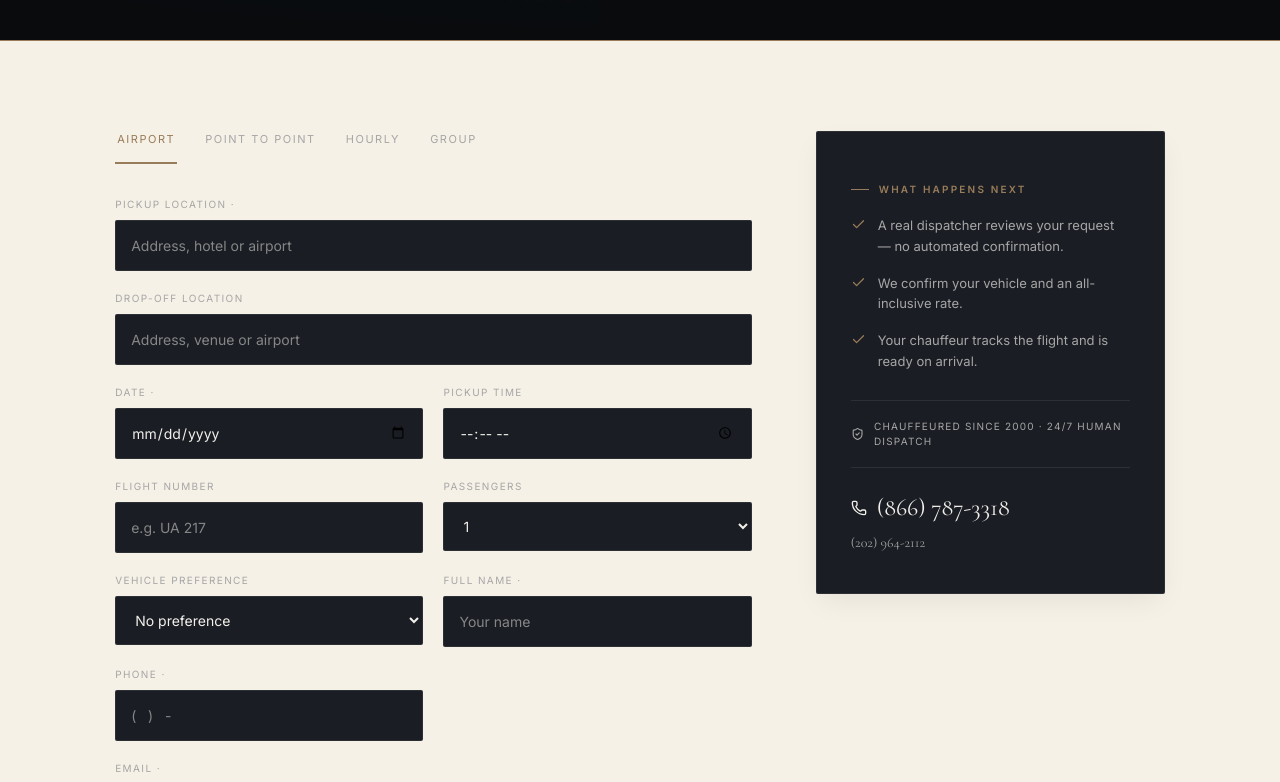
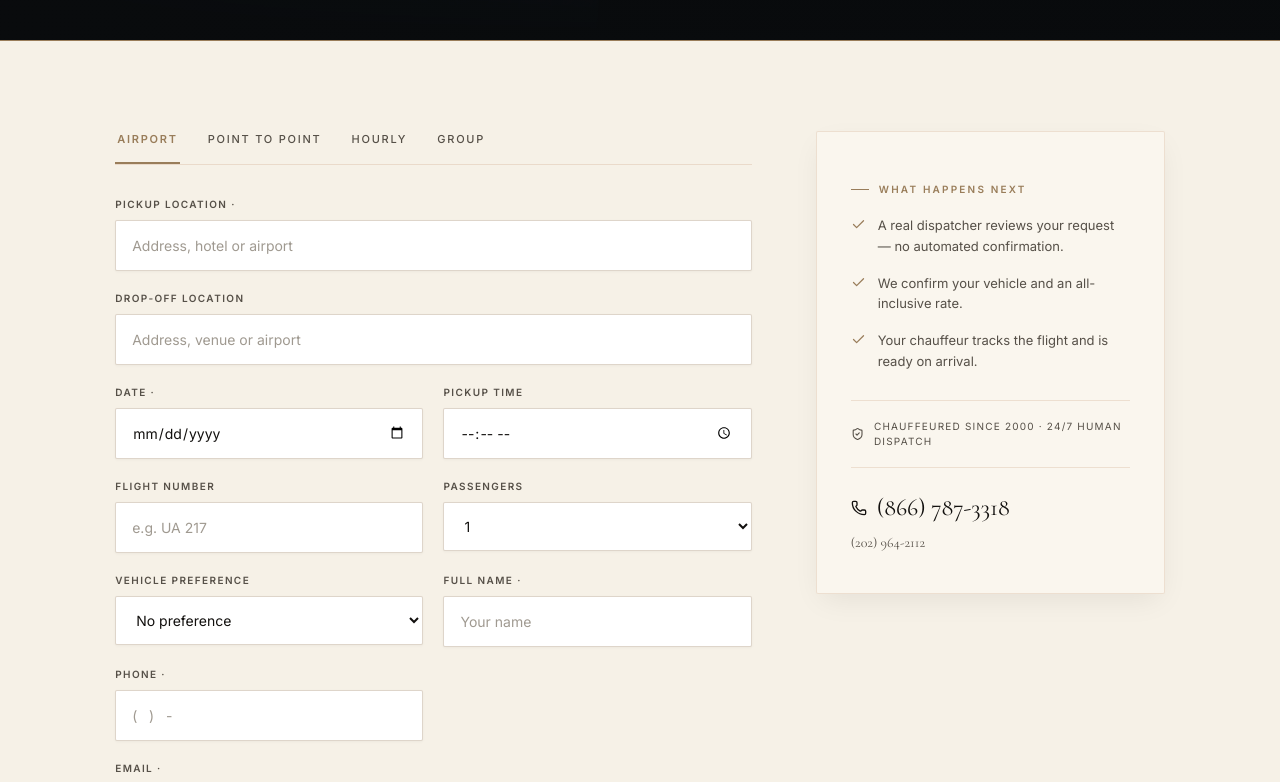
Before and after one commit to Huzzi121/Skyline-wordwide, a Next.js app: page /book in a window 1280 px wide. Shown: the part 760-1542 px from the top of the page. Built offline with nearby package versions, Linux system fonts and the light colour scheme.

Commit message:
Style booking form inputs and aside cards to match warm luxury beige theme

```diff
--- a/app/globals.css
+++ b/app/globals.css
@@ -2262,52 +2262,6 @@ h1 em {
   border-bottom: 1px solid var(--border-tile-light);
 }
 
-.reservation-tabs {
-  border-bottom: 1px solid var(--border-beige);
-}
-
-.reservation-tabs button {
-  color: var(--text-beige-secondary);
-}
-
-.reservation-tabs button.active {
-  color: var(--cognac);
-  border-bottom-color: var(--cognac);
-}
-
-.reservation-aside {
-  background: var(--bg-beige-surface);
-  border: 1px solid var(--border-beige);
-  color: var(--text-beige-primary);
-  box-shadow: 0 10px 28px -6px rgba(18, 16, 14, 0.08);
-}
-
-.reservation-aside .eyebrow {
-  color: var(--cognac);
-}
-
-.reservation-aside li {
-  color: var(--text-beige-secondary);
-}
-
-.reservation-aside li svg {
-  color: var(--cognac);
-}
-
-.reservation-assure {
-  border-top: 1px solid var(--border-beige);
-  border-bottom: 1px solid var(--border-beige);
-  color: var(--text-beige-secondary);
-}
-
-.reservation-call {
-  color: var(--text-beige-primary);
-}
-
-.reservation-call.subtle {
-  color: var(--text-beige-secondary);
-}
-
 .reservation-layout {
   display: grid;
   grid-template-columns: 1.55fr .85fr;
@@ -2319,7 +2273,7 @@ h1 em {
   display: flex;
   flex-wrap: wrap;
   margin-bottom: 32px;
-  border-bottom: 1px solid var(--border-subtle);
+  border-bottom: 1px solid var(--border-beige);
 }
 
 .reservation-tabs button {
@@ -2327,17 +2281,23 @@ h1 em {
   border: 0;
   padding: 0 2px 14px;
   margin-right: 26px;
-  color: var(--text-secondary);
+  color: var(--text-beige-secondary);
   font-size: 11px;
   text-transform: uppercase;
-  letter-spacing: .14em;
+  letter-spacing: .16em;
+  font-weight: 500;
   border-bottom: 2px solid transparent;
   transition: color .2s ease, border-color .2s ease;
 }
 
+.reservation-tabs button:hover {
+  color: var(--text-beige-primary);
+}
+
 .reservation-tabs button.active {
-  color: var(--champagne);
-  border-bottom-color: var(--champagne);
+  color: var(--cognac);
+  border-bottom-color: var(--cognac);
+  font-weight: 600;
 }
 
 .reservation-grid {
@@ -2360,27 +2320,42 @@ h1 em {
   font-size: 10px;
   text-transform: uppercase;
   letter-spacing: .14em;
-  color: var(--text-secondary);
+  font-weight: 600;
+  color: var(--text-beige-secondary);
 }
 
 .field input,
 .field select,
 .field textarea {
-  background: var(--bg-elevated);
-  border: 1px solid var(--border-subtle);
-  padding: 14px 15px;
+  background: #FFFFFF;
+  border: 1px solid rgba(153, 125, 90, 0.32);
+  padding: 14px 16px;
   font-size: 14px;
-  color: var(--text-primary);
+  color: var(--text-beige-primary);
   outline: none;
   border-radius: 2px;
-  transition: border-color .2s ease, box-shadow .2s ease;
+  color-scheme: light;
+  box-shadow: 0 1px 3px rgba(18, 16, 14, 0.04);
+  transition: border-color .2s ease, box-shadow .2s ease, background-color .2s ease;
+}
+
+.field input::placeholder,
+.field textarea::placeholder {
+  color: var(--text-beige-muted);
+  opacity: 0.8;
+}
+
+.field select option {
+  background: #FAF6EE;
+  color: #12100E;
 }
 
 .field input:focus,
 .field select:focus,
 .field textarea:focus {
-  border-color: var(--champagne);
-  box-shadow: 0 0 0 3px var(--champagne-dim);
+  border-color: var(--cognac);
+  background: #FFFFFF;
+  box-shadow: 0 0 0 3px rgba(153, 125, 90, 0.18);
 }
 
 .field textarea {
@@ -2390,8 +2365,9 @@ h1 em {
 
 .reservation-error {
   margin-top: 20px;
-  color: #ef4444;
+  color: #dc2626;
   font-size: 13px;
+  font-weight: 500;
 }
 
 .reservation-actions {
@@ -2403,8 +2379,8 @@ h1 em {
 }
 
 .reservation-submit {
-  background: var(--champagne);
-  color: var(--bg-primary);
+  background: var(--cognac);
+  color: #FAF6EE;
   border: 0;
   padding: 16px 32px;
   font-size: 11px;
@@ -2413,13 +2389,14 @@ h1 em {
   letter-spacing: .18em;
   border-radius: 2px;
   cursor: pointer;
+  box-shadow: 0 4px 16px var(--cognac-glow);
   transition: all .25s ease;
 }
 
 .reservation-submit:hover {
-  background: var(--champagne-light);
+  background: var(--cognac-dark);
   transform: translateY(-2px);
-  box-shadow: 0 10px 24px rgba(214, 197, 164, 0.3);
+  box-shadow: 0 10px 24px rgba(153, 125, 90, 0.38);
 }
 
 .reservation-submit[disabled] {
@@ -2429,26 +2406,32 @@ h1 em {
 
 .reservation-fallback {
   font-size: 13px;
-  color: var(--text-secondary);
+  color: var(--text-beige-secondary);
 }
 
 .reservation-fallback a {
-  border-bottom: 1px solid var(--champagne);
-  color: var(--champagne);
+  border-bottom: 1px solid var(--cognac);
+  color: var(--cognac);
+  transition: color .2s ease;
+}
+
+.reservation-fallback a:hover {
+  color: var(--text-beige-primary);
 }
 
 .reservation-aside {
-  background: var(--bg-elevated);
-  border: 1px solid var(--border-subtle);
-  color: var(--text-primary);
+  background: var(--bg-beige-surface);
+  border: 1px solid var(--border-beige);
+  color: var(--text-beige-primary);
   padding: 40px 34px;
   position: sticky;
   top: 100px;
   border-radius: 2px;
+  box-shadow: 0 10px 28px -6px rgba(18, 16, 14, 0.08);
 }
 
 .reservation-aside .eyebrow {
-  color: var(--champagne);
+  color: var(--cognac);
 }
 
 .reservation-aside ul {
@@ -2465,11 +2448,11 @@ h1 em {
   gap: 12px;
   font-size: 13px;
   line-height: 1.6;
-  color: var(--text-secondary);
+  color: var(--text-beige-secondary);
 }
 
 .reservation-aside li svg {
-  color: var(--champagne);
+  color: var(--cognac);
   flex-shrink: 0;
   margin-top: 2px;
 }
@@ -2481,10 +2464,10 @@ h1 em {
   font-size: 10px;
   text-transform: uppercase;
   letter-spacing: .12em;
-  color: var(--text-secondary);
+  color: var(--text-beige-secondary);
   padding: 18px 0;
-  border-top: 1px solid var(--border-subtle);
-  border-bottom: 1px solid var(--border-subtle);
+  border-top: 1px solid var(--border-beige);
+  border-bottom: 1px solid var(--border-beige);
 }
 
 .reservation-call {
@@ -2494,13 +2477,18 @@ h1 em {
   margin-top: 22px;
   font-family: 'Cormorant Garamond', Georgia, serif;
   font-size: 24px;
-  color: var(--text-primary);
+  color: var(--text-beige-primary);
+  transition: color .2s ease;
+}
+
+.reservation-call:hover {
+  color: var(--cognac);
 }
 
 .reservation-call.subtle {
   margin-top: 6px;
   font-size: 14px;
-  color: var(--text-secondary);
+  color: var(--text-beige-secondary);
 }
 
 .confirmation {
@@ -2513,9 +2501,9 @@ h1 em {
   width: 64px;
   height: 64px;
   border-radius: 50%;
-  background: var(--bg-elevated);
-  border: 1px solid var(--border-champagne);
-  color: var(--champagne);
+  background: var(--bg-beige-surface);
+  border: 1px solid var(--border-beige);
+  color: var(--cognac);
   display: flex;
   align-items: center;
   justify-content: center;
@@ -2526,10 +2514,11 @@ h1 em {
   font-size: clamp(40px, 5vw, 64px);
   letter-spacing: -.04em;
   margin: 6px 0 20px;
+  color: var(--text-beige-primary);
 }
 
 .confirmation-copy {
-  color: var(--text-secondary);
+  color: var(--text-beige-secondary);
   line-height: 1.75;
   max-width: 500px;
   margin: 0 auto 30px;
@@ -2541,8 +2530,8 @@ h1 em {
   flex-direction: column;
   gap: 6px;
   padding: 18px 44px;
-  border: 1px solid var(--border-champagne);
-  background: var(--bg-elevated);
+  border: 1px solid var(--border-beige);
+  background: var(--bg-beige-surface);
   margin-bottom: 34px;
   border-radius: 2px;
 }
@@ -2551,15 +2540,15 @@ h1 em {
   font-size: 9px;
   text-transform: uppercase;
   letter-spacing: .18em;
-  color: var(--champagne);
+  color: var(--cognac);
 }
 
 .confirmation-ref strong {
   font-family: 'Cormorant Garamond', Georgia, serif;
   font-size: 26px;
   letter-spacing: .08em;
-  color: var(--text-primary);
-  font-weight: 400;
+  color: var(--text-beige-primary);
+  font-weight: 500;
 }
 
 /* ==========================================================================
@@ -3795,9 +3784,14 @@ h1 em {
 
   .experience-layout,
   .coverage-section,
+  .reservation-layout,
   .how-grid {
     grid-template-columns: 1fr;
     gap: 50px;
+  }
+
+  .reservation-aside {
+    position: static;
   }
 
   .experience-visual {
@@ -3917,6 +3911,7 @@ h1 em {
   .airports-cards-grid,
   .airport-standards-grid,
   .inner-grid,
+  .reservation-grid,
   .how-grid,
   .gallery-grid,
   .related-grid {
```
